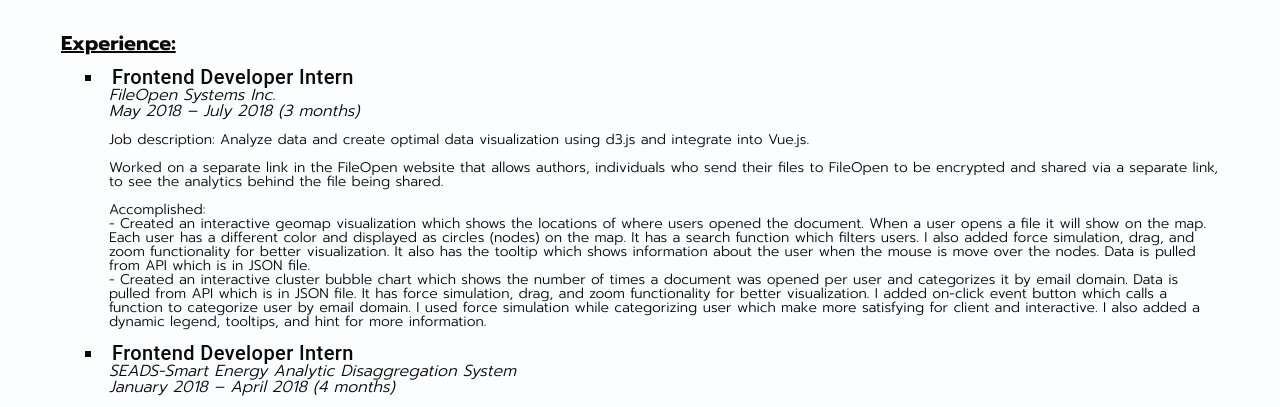
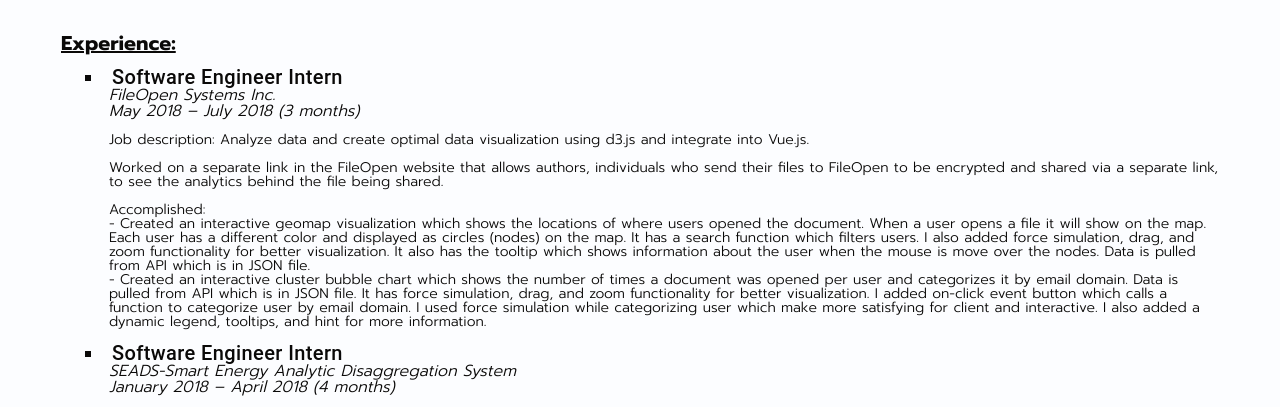
Before and after one commit to sharad97/Portfolio, a Vue app: page / in a window 1280 px wide. Shown: the part 378-785 px from the top of the page. Built offline with nearby package versions, Linux system fonts and the light colour scheme; what pace-progress, vue-youtube-embed would draw is missing.

Commit message:
Update Landing.vue

```diff
--- a/src/components/Landing.vue
+++ b/src/components/Landing.vue
@@ -19,7 +19,7 @@
     <br>
     <div class="exp1">
       <ul>
-        <li class="title">Frontend Developer Intern</li>
+        <li class="title">Software Engineer Intern</li>
         <ul>
           <h2 class="company">FileOpen Systems Inc.</h2>
           <h2 class="lenght">May 2018 – July 2018 (3 months)</h2>
@@ -44,7 +44,7 @@
 
     <div class="exp2">
       <ul>
-        <li class="title">Frontend Developer Intern</li>
+        <li class="title">Software Engineer Intern</li>
         <ul>
           <h2 class="company">SEADS-Smart Energy Analytic Disaggregation System</h2>
           <h2 class="lenght">January 2018 – April 2018 (4 months)</h2>
```
